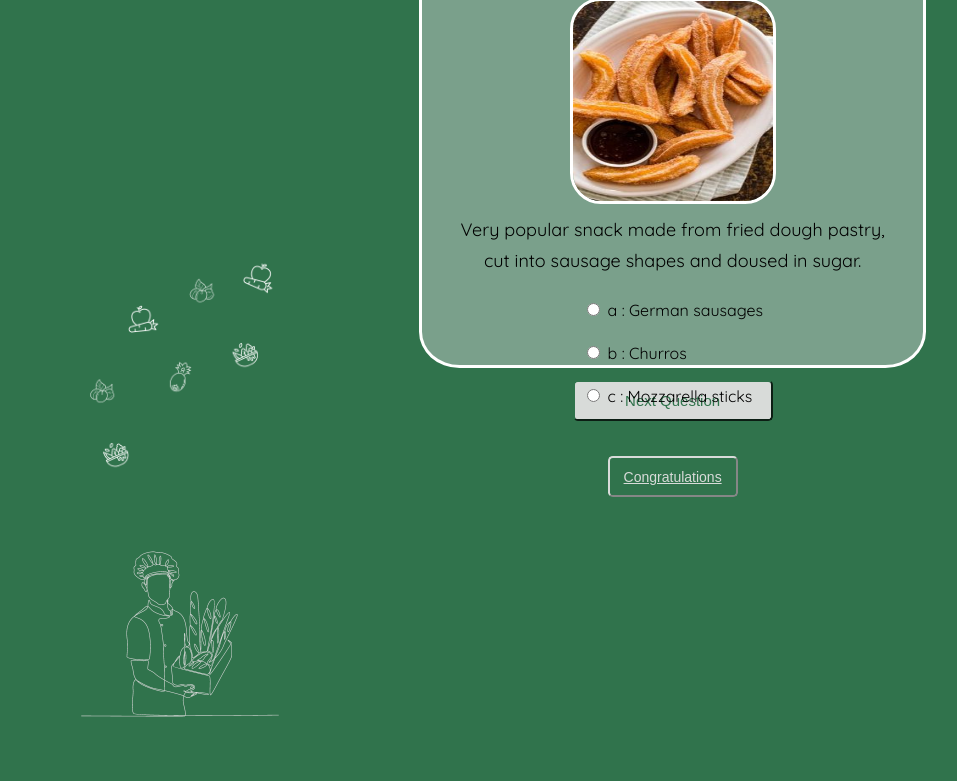
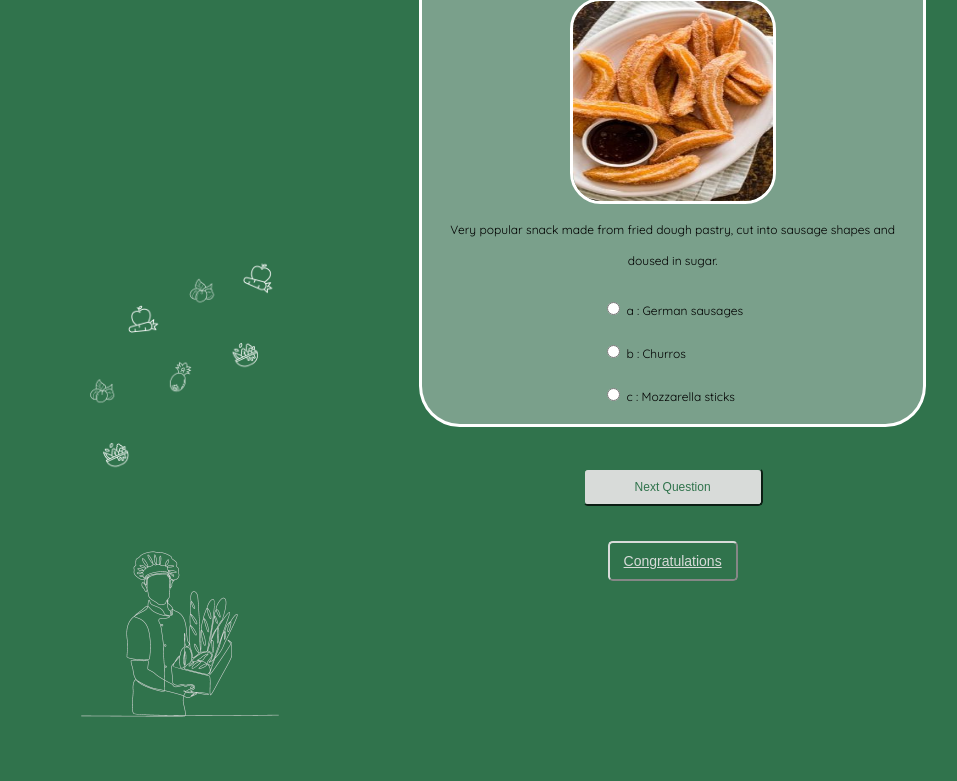
Before and after one commit to PaulaRodriguezRomera/Good-Food-Quiz, a plain HTML site: page advance.html in a window 1280 px wide. Shown: the part 203-984 px from the top of the page, without its empty margins (25-982 px from the left). Drawn offline with Linux system fonts and the light colour scheme.

Commit message:
latop screen fixed

```diff
--- a/css/style.css
+++ b/css/style.css
@@ -250,11 +250,58 @@ button:hover {
  /*MEDIA DISPLAYS*/
 
  /* DESKTOPS*/
-@media all and (min-width: 1024px) {
+@media (min-width: 1200px) and (max-width: 1600px) {
   .img_container img {
-   min-width: 80%;
-   max-width: 100%;
-  }
+    min-width: 80%;
+    max-width: 100%;
+   }
+   .img_container .start-button {
+     width: 80px;
+     right:  55%;
+   }
+
+.quiz-container {
+  margin-left:7%;
+  margin-right: 7%;
+  padding-bottom: 35%;
+  margin-bottom: auto;
+}
+.id {
+  font-size: 50px;
+  margin-left: 43%;
+  margin-top: 2%;
+}
+
+.slide #img img {
+  margin-bottom: 3%;
+  margin-top: 2%;
+}
+
+.question {
+  font-size: 12px;
+  margin-bottom: 18px;
+  margin-top: -3%;
+  padding-left: 5%;
+  padding-right: 5%;
+}
+
+.answers {
+  text-align: left;
+  display: inline-block;
+  font-size: 12px;
+}
+
+.answers label {
+  display: block;
+  margin-bottom: 12px;
+}
+
+button {
+  width: 180px;
+  font-size: 12px;
+  padding: 10px 20px;
+  margin-top: 18%;
+}
 }
 
 /*TABLETS*/
```
Also changed, not shown: 1 other file.
